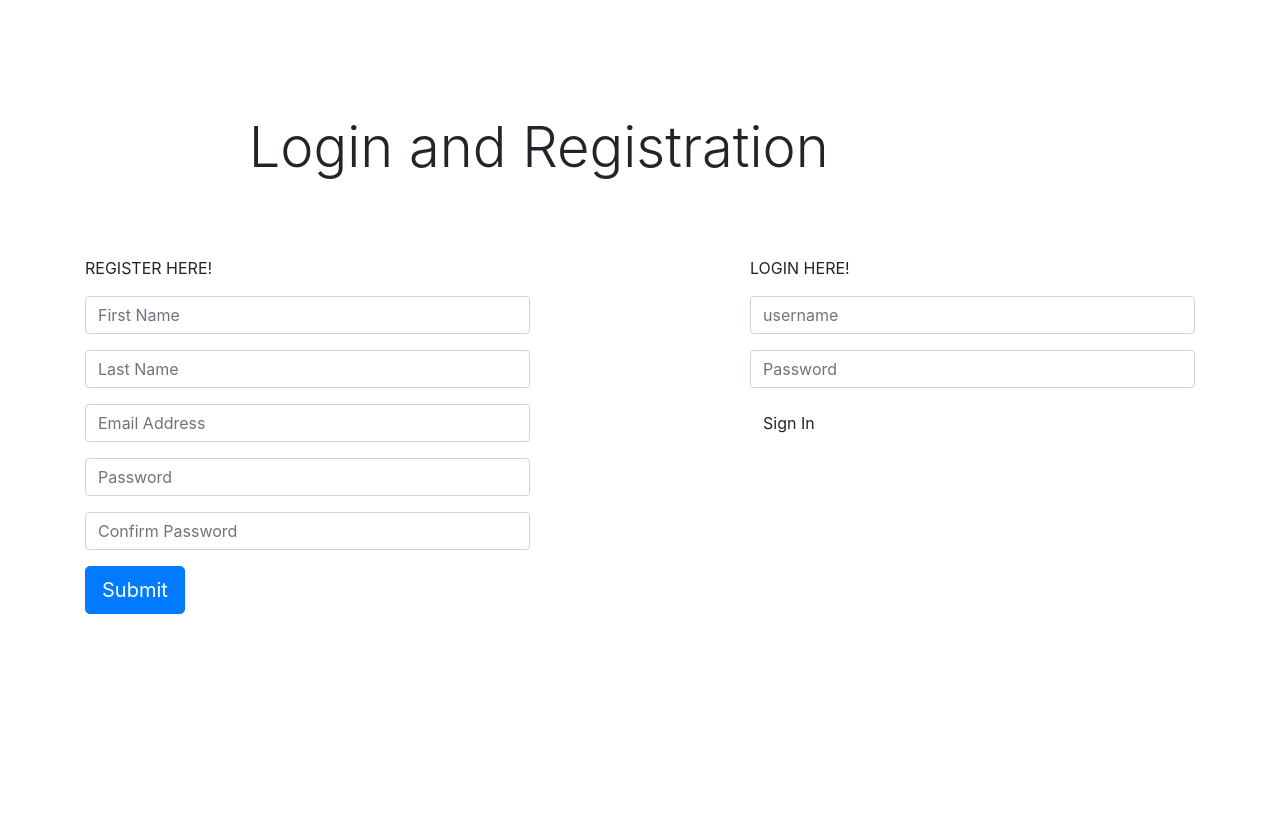
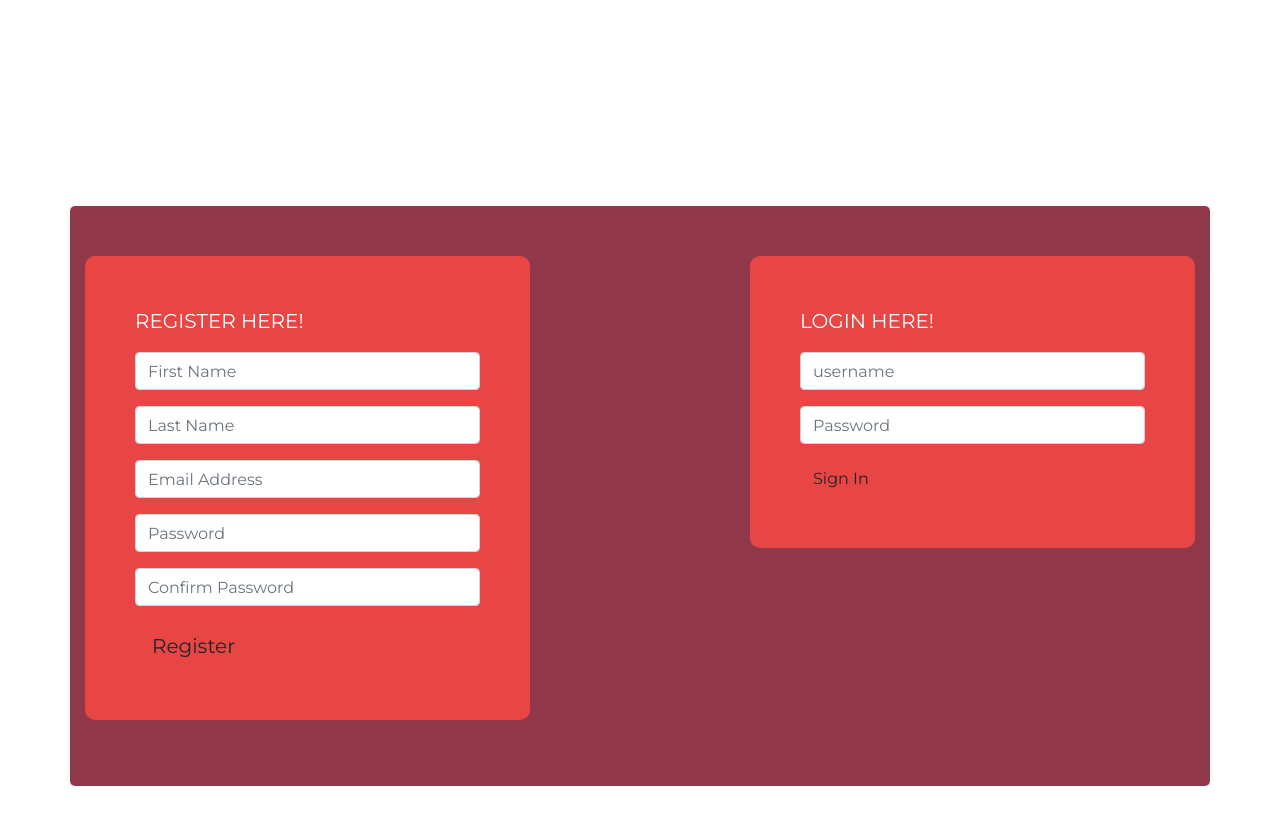
Before and after one commit to Jamey-Dogom/login_register, a Flask app: page / in a window 1280 px wide. Before the commit the page ends 614 px from the top, so only its background shows below. Run offline with Flask 2, Linux system fonts and the light colour scheme; some libraries are stand-ins or nearby versions.

Commit message:
UI design using bootstrap, googlefonts, and curated color scheme

```diff
--- a/static/style.css
+++ b/static/style.css
@@ -1,5 +1,5 @@
 body {
-    background-color: rgb(27, 185, 247);
+    background-color: #2b2e4a;
 }
 
 .container-fluid {
@@ -8,16 +8,47 @@ body {
 }
 
 .container {
-    background-color: white;
+    background-color: #903749;
     padding: 50px;
     margin-top: 2%;
     border-radius: 5px;
 }
 
 #title {
-    font-family: 'Lobster', cursive;
+    font-family: 'Montserrat', sans-serif;
+}
+
+.title {
+    color: white;
+    font-size: 40px;
+}
+
+.wh {
+    color: white;
+    font-family: 'Montserrat', sans-serif;
+    font-size: 20px;
+
 }
 
 .log {
     margin-left: 18.7%;
 }
+
+.register {
+    background-color: #e84545;
+    padding: 50px;
+    border-radius: 10px;
+    font-family: 'Montserrat', sans-serif;
+}
+
+.login {
+    background-color: #e84545;
+    padding: 50px;
+    border-radius: 10px;
+    font-family: 'Montserrat', sans-serif;
+}
+
+.cnt {
+    color: white;
+    background-color: #2b2e4a
+}
--- a/templates/index.html
+++ b/templates/index.html
@@ -2,6 +2,7 @@
 <script src="//maxcdn.bootstrapcdn.com/bootstrap/4.0.0/js/bootstrap.min.js"></script>
 <script src="//code.jquery.com/jquery-1.11.1.min.js"></script>
 <link rel="stylesheet" href="{{ url_for('static', filename='style.css') }}">
+<link href="https://fonts.googleapis.com/css?family=Montserrat&display=swap" rel="stylesheet">
 
 <!DOCTYPE html>
 <html lang="en">
@@ -33,12 +34,12 @@
 
 <body>
     <div class="container-fluid">
-        <h1 class="log display-4">Login and Registration</h1>
+        <h1 id = "title" class="log display-4 title">Login and Registration</h1>
         <div class="container">
             <div class="row">
                 <div class="col-md-5">
                     <form action="/create_user" method="post">
-                        <fieldset>
+                        <fieldset class = "register">
                             {% with messages = get_flashed_messages() %}
                             <!-- declare a variable called messages -->
                             {% if messages %}
@@ -52,7 +53,7 @@
                             {% endfor %}
                             {% endif %}
                             {% endwith %}
-                            <p class="text-uppercase pull-center"> Register Here!</p>
+                            <p class="text-uppercase pull-center wh"> Register Here!</p>
                             <div class="form-group">
                                 <input type="text" name="first_name" id="username" class="form-control input-lg"
                                     placeholder="First Name">
@@ -78,7 +79,7 @@
                                 </label>
                             </div>
                             <div>
-                                <input type="submit" class="btn btn-lg btn-primary   value=" Register">
+                                <input type="submit" class="btn btn-lg cnt"   value=" Register">
                             </div>
                         </fieldset>
                     </form>
@@ -89,7 +90,7 @@
 
                 <div class="col-md-5">
                     <form action="/login" method="post">
-                        <fieldset>
+                        <fieldset class = "login">
                             {% with messages = get_flashed_messages() %}
                             <!-- declare a variable called messages -->
                             {% if messages %}
@@ -102,7 +103,7 @@
                             {% endfor %}
                             {% endif %}
                             {% endwith %}
-                            <p class="text-uppercase"> Login Here! </p>
+                            <p class="text-uppercase wh"> Login Here! </p>
 
                             <div class="form-group">
                                 <input type="email" name="username" id="username" class="form-control input-lg"
@@ -113,7 +114,7 @@
                                     placeholder="Password">
                             </div>
                             <div>
-                                <input type="submit" class="btn btn-md" value="Sign In">
+                                <input type="submit" class="btn btn-md cnt" value="Sign In">
                             </div>
 
                         </fieldset>
```
